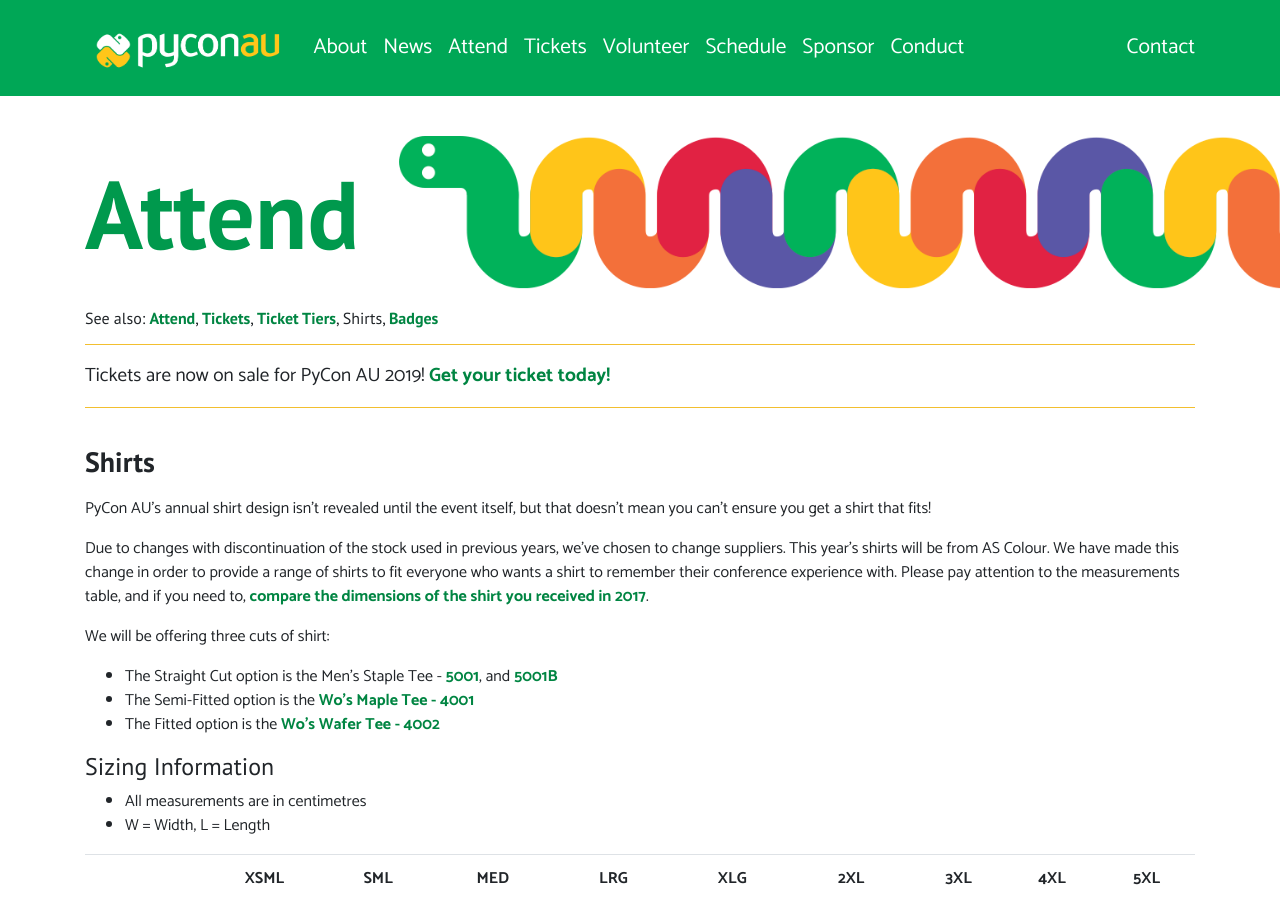
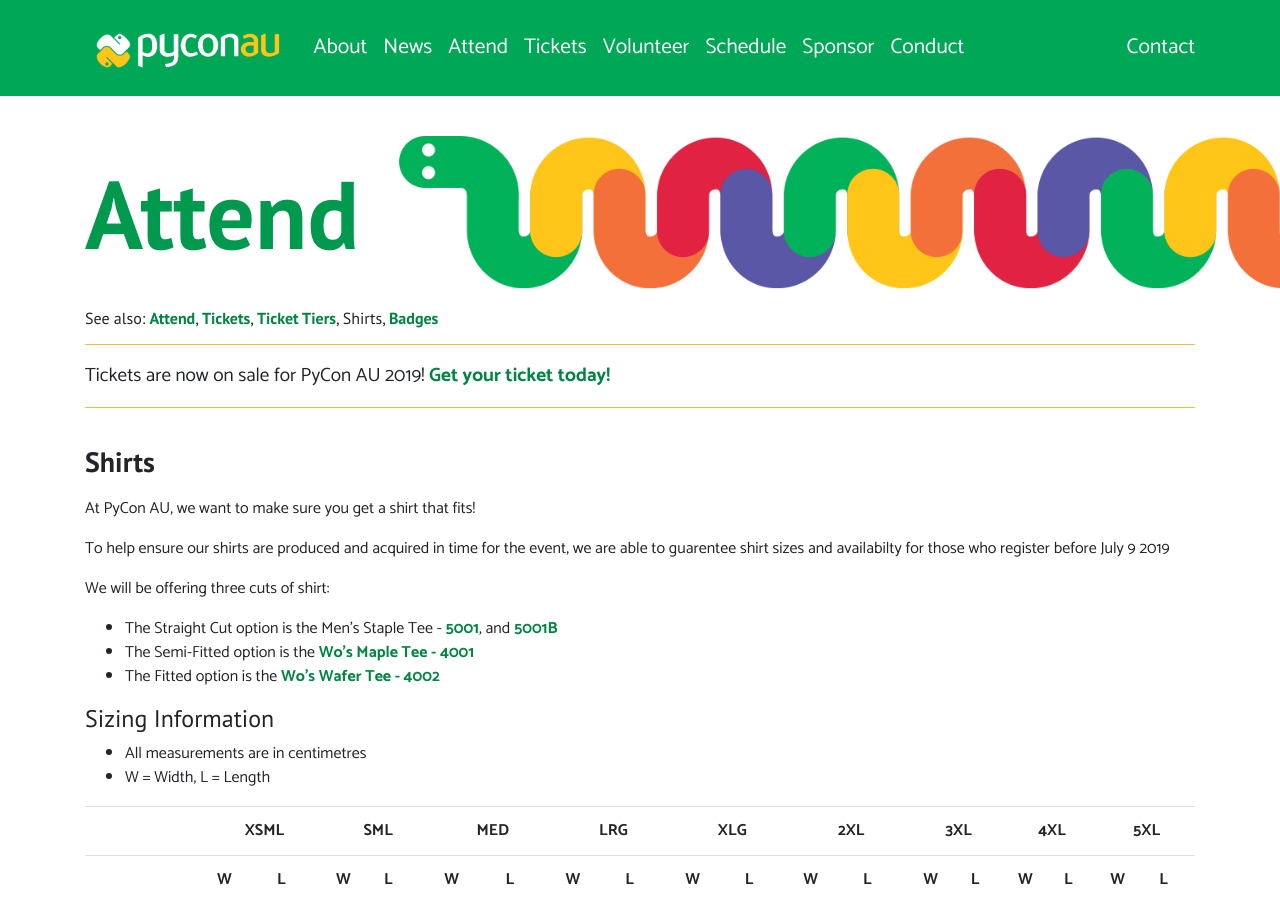
Before and after one commit to pyconau/2019.pycon-au.org, a Jekyll site: the page built from _pages/attend/shirts.md, in a window 1280 px wide and 900 px high. Built offline with Jekyll 4.4.1, drawn with Linux system fonts in a browser that asks for light colours.

Commit message:
Update shirt copy

```diff
--- a/_includes/shirt-sizes.html
+++ b/_includes/shirt-sizes.html
@@ -1,5 +1,5 @@
-<p>PyCon AU's annual shirt design isn't revealed until the event itself, but that doesn't mean you can't ensure you get a shirt that fits!</p>
-<p>Due to changes with discontinuation of the stock used in previous years, we've chosen to change suppliers. This year's shirts will be from AS Colour. We have made this change in order to provide a range of shirts to fit everyone who wants a shirt to remember their conference experience with. Please pay attention to the measurements table, and if you need to, <a href="https://2017.pycon-au.org/attend/t-shirts/">compare the dimensions of the shirt you received in 2017</a>.</p>
+<p>At PyCon AU, we want to make sure you get a shirt that fits!</p>
+<p>To help ensure our shirts are produced and acquired in time for the event, we are able to guarentee shirt sizes and availabilty for those who register before July 9 2019</p>
 <p>We will be offering three cuts of shirt: </p>
 <ul>
   <li>The Straight Cut option is the Men's Staple Tee - <a href="https://www.ascolour.com.au/staple-tee-5001.html">5001</a>, and <a href="https://www.ascolour.com.au/5001b-staple-tee-4xl-5xl.html">5001B</a></li>
```
